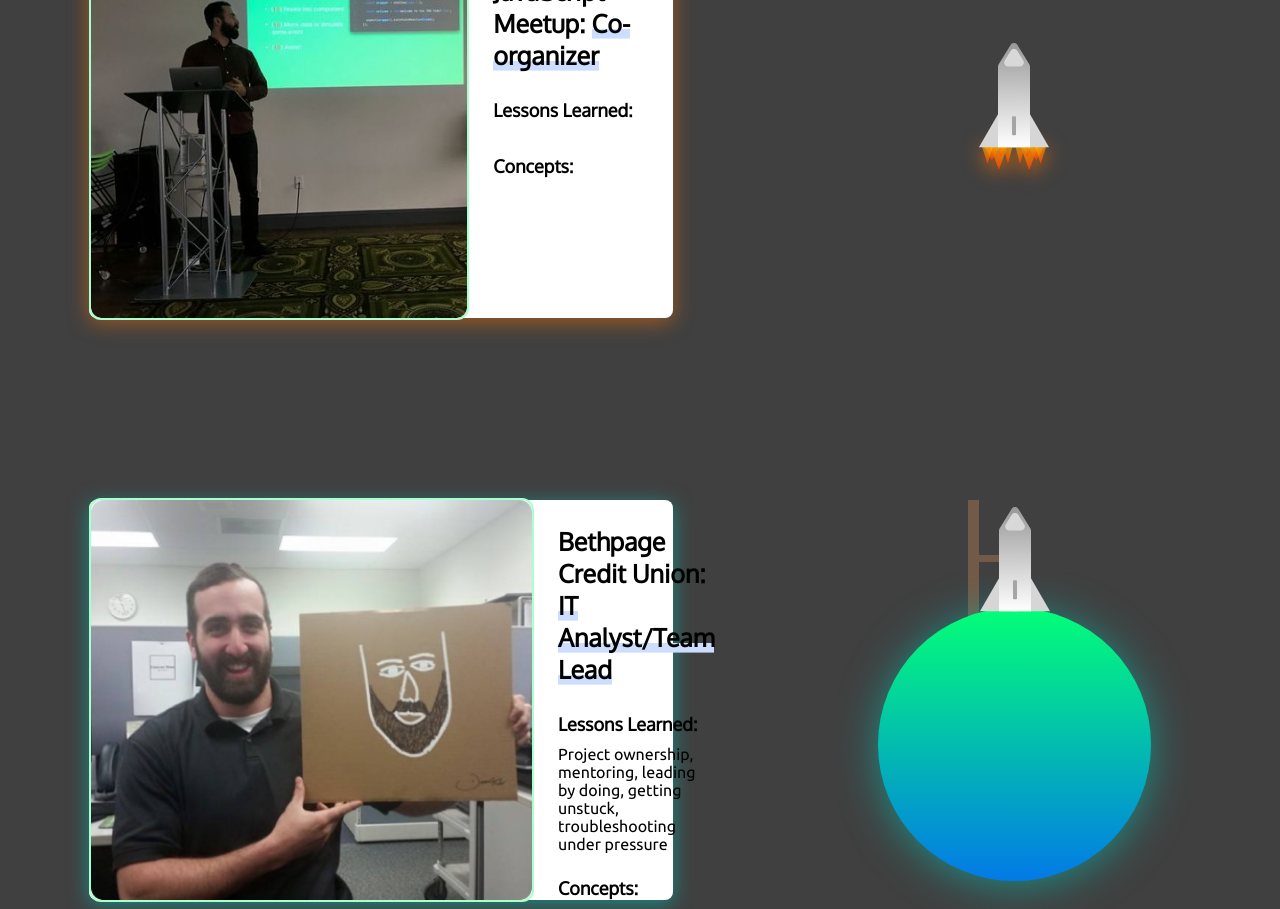
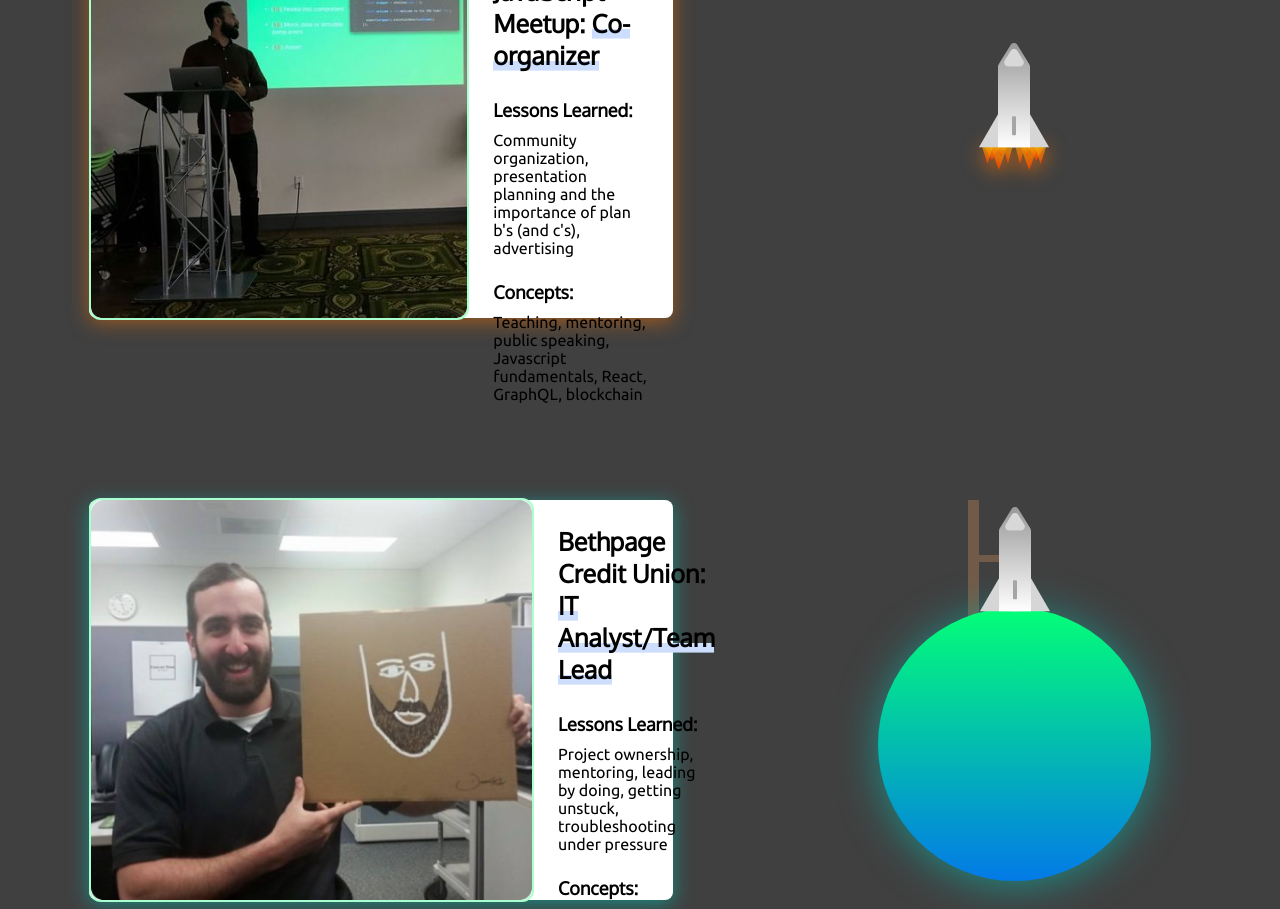
Before and after one commit to scottdevito/sdevito-portfolio, a React (Create React App) app: page / in a window 1280 px wide. Shown: the part 3600-4509 px from the top of the page. Built offline with nearby package versions, Linux system fonts and the light colour scheme.

Commit message:
Add ExperienceSection copy

```diff
--- a/src/pages/experience-section/experience-section.tsx
+++ b/src/pages/experience-section/experience-section.tsx
@@ -109,7 +109,15 @@
             <ColorUnderline>Co-organizer</ColorUnderline>
           </ContentSectionHeader>
           <LessonsLearnedHeader>Lessons Learned:</LessonsLearnedHeader>
+          <LessonsLearnedCopy>
+            Community organization, presentation planning and the importance of
+            plan b's (and c's), advertising
+          </LessonsLearnedCopy>
           <ConceptsHeader>Concepts:</ConceptsHeader>
+          <ConceptsCopy>
+            Teaching, mentoring, public speaking, Javascript fundamentals,
+            React, GraphQL, blockchain
+          </ConceptsCopy>
         </ExperienceCardContentSection>
         {companyHoverCardActive[1] ? (
           <CompanyHoverCardBGAccent>
```
